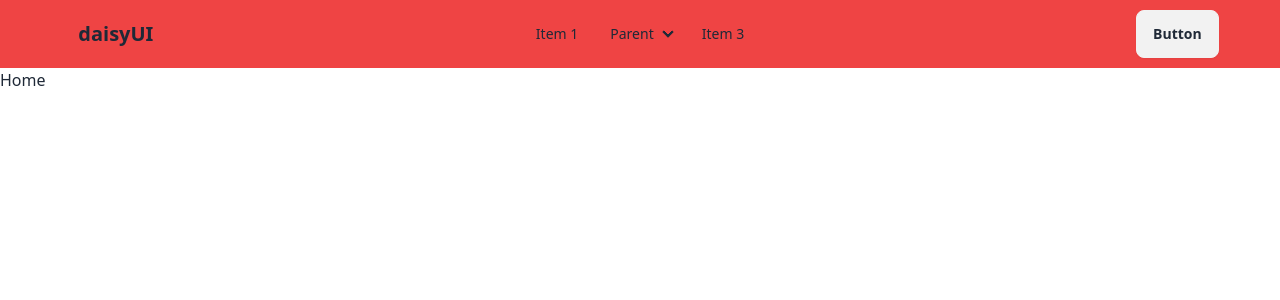
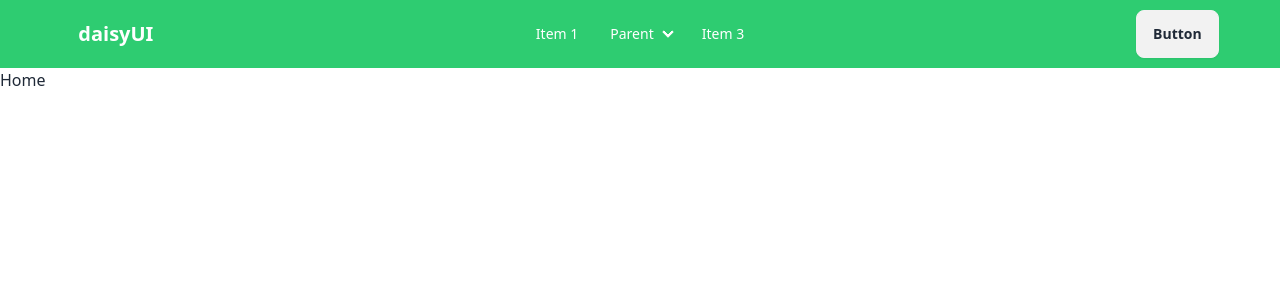
Before and after one commit to abdurrahmansoftlinkbd/portfolio, a React (Vite) app: page / in a window 1280 px wide. Shown: the top 300 px of the page. Built offline with nearby package versions, Linux system fonts and the light colour scheme.

Commit message:
color modified

```diff
--- a/src/layouts/MainLayout.jsx
+++ b/src/layouts/MainLayout.jsx
@@ -4,7 +4,7 @@ import Navbar from "../components/Navbar";
 const MainLayout = () => {
   return (
     <>
-      <nav className="bg-red-500">
+      <nav className="bg-default text-white">
         <Navbar></Navbar>
       </nav>
       <main>
--- a/tailwind.config.js
+++ b/tailwind.config.js
@@ -6,9 +6,9 @@ export default {
   theme: {
     extend: {
       colors: {
-        default: "#ff8c00",
-        light: "#ffa94d",
-        dark: "#cc6e00",
+        default: "#2ECC71",
+        light: "#A3FFC4",
+        dark: "#1E8B4F",
       },
     },
   },
```
